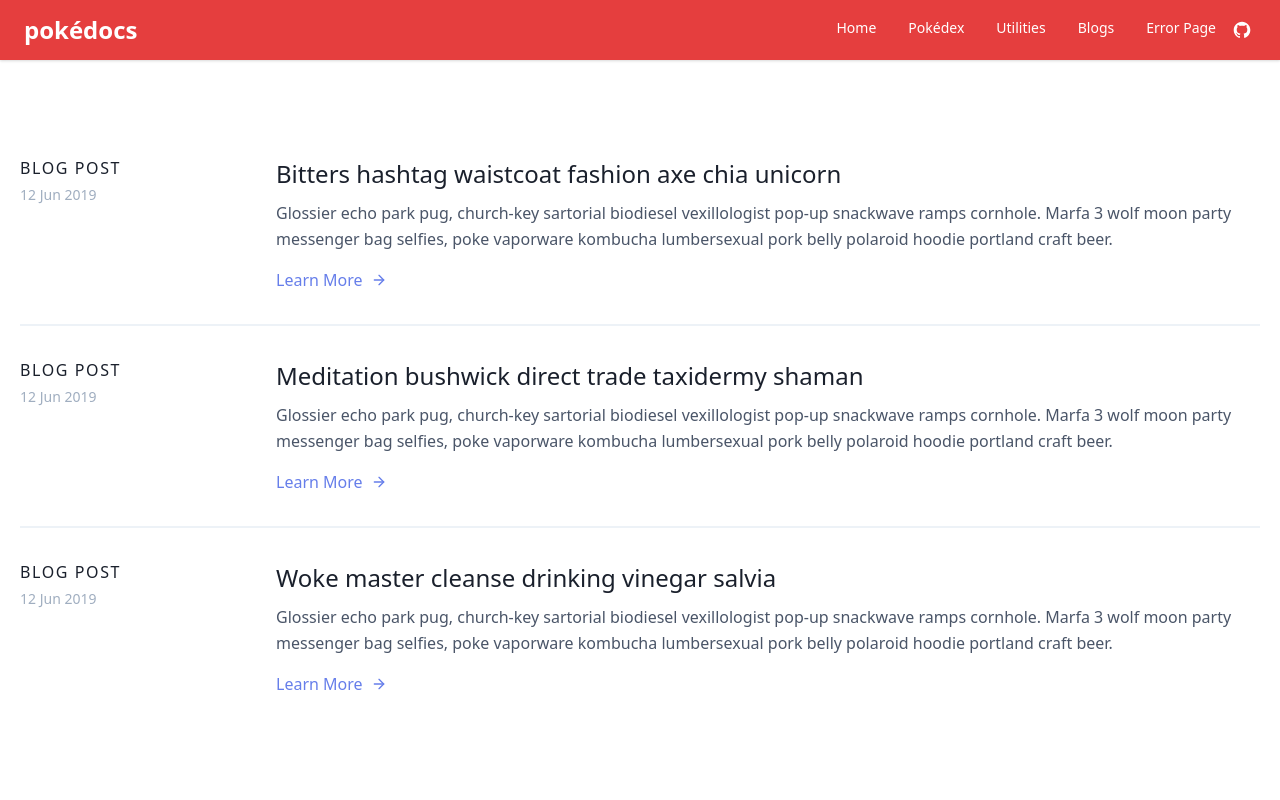
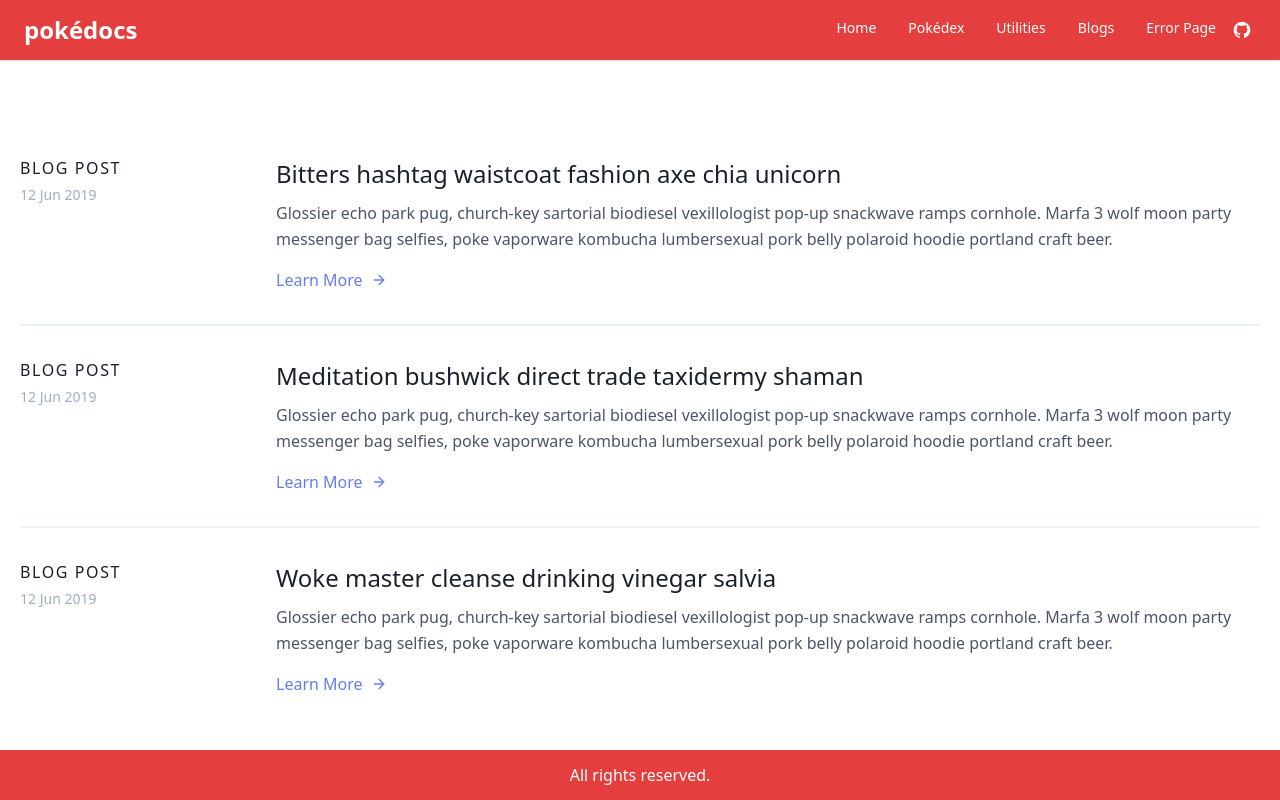
Before and after one commit to devlargs/pokedocs, a Next.js app: page /blogs in a window 1280 px wide. Built offline with nearby package versions, Linux system fonts and the light colour scheme.

Commit message:
feat: added footer | fixes #5

```diff
--- /dev/null
+++ b/components/Footer.tsx
@@ -0,0 +1,19 @@
+import styled from "styled-components";
+
+const Footer = () => {
+  return <Root>All rights reserved.</Root>;
+};
+
+const Root = styled.div`
+  background: #e53e3e;
+  display: grid;
+  height: 50px;
+  place-items: center;
+  position: fixed;
+  bottom: 0;
+  left: 0;
+  width: 100%;
+  color: white;
+`;
+
+export default Footer;
--- a/pages/blogs/index.tsx
+++ b/pages/blogs/index.tsx
@@ -1,3 +1,5 @@
+import Footer from "components/Footer";
+
 const Blogs = () => {
   return (
     <>
@@ -109,6 +111,8 @@ const Blogs = () => {
           </div>
         </div>
       </section>
+
+      <Footer />
     </>
   );
 };
```
